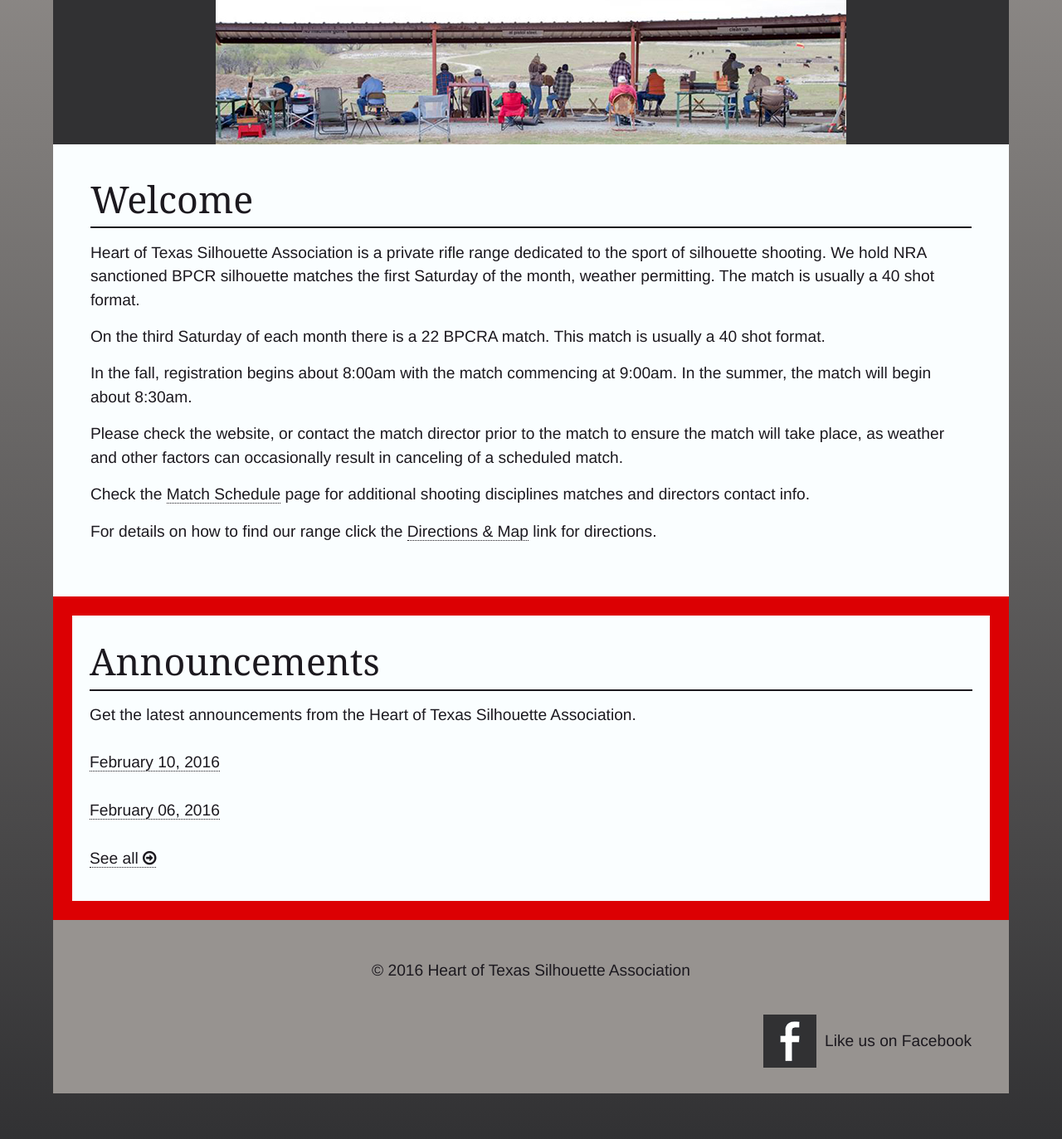
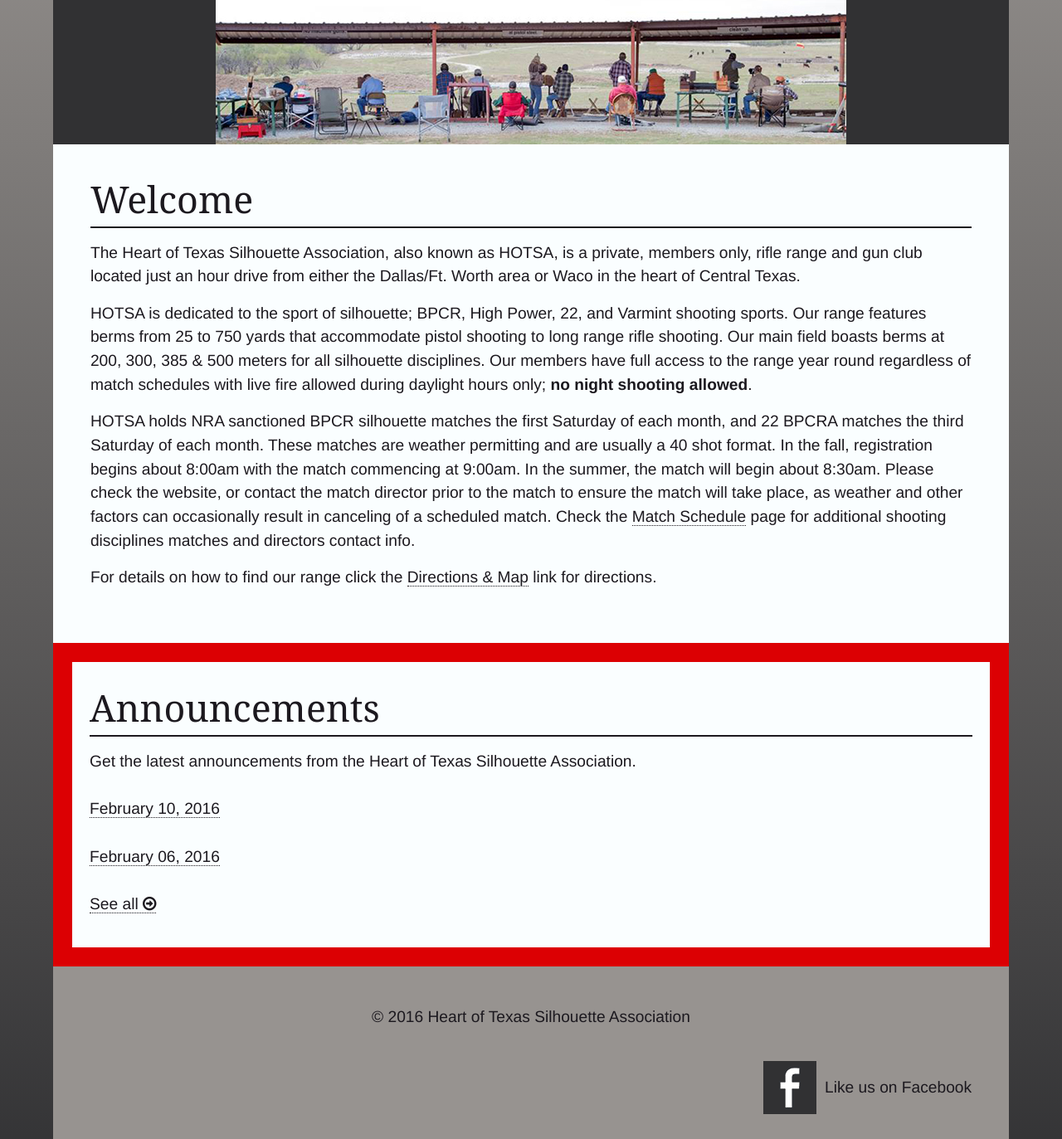
Before and after one commit to kevinwsauer/HOTSA, a PHP site: page / in a window 1280 px wide. Shown: the part 214-1587 px from the top of the page at 83% size. Run offline with PHP 8.4, Linux system fonts and the light colour scheme; some libraries are stand-ins or nearby versions.

Commit message:
Modifies the content to provide better SEO for the site.

```diff
--- a/index.php
+++ b/index.php
@@ -1,7 +1,7 @@
 <!-- Declare Description, Keywords and Title -->
 <?php
-$description = "Heart of Texas Silhouette Association is a private rifle range dedicated to the sport of silhouette shooting.";
-$keywords = "Silhouette Shooting, Shooting Range, Gun Club, Long Range Shooting, NRA Sanctioned, Black Powder, Central Texas";
+$description = "The Heart of Texas Silhouette Association, also known as HOTSA, is a private, members only, rifle range and gun club located just an hour drive from either the Dallas/Ft. Worth area or Waco in the heart of Central Texas.";
+$keywords = "Silhouette Shooting, Shooting Range, Gun Club, Long Range Shooting, NRA Sanctioned, Black Powder, Central Texas, BPCR, High Power, 22, Varmit, Silhouette";
 $title = " - Home"; ?>
 <!-- Include Header File -->
 <?php include_once("_includes/header.php"); ?>
@@ -23,11 +23,9 @@ $title = " - Home"; ?>
 <section id="main" class="cf" role="main">
 <article id="home" role="contentinfo">
 <h2>Welcome</h2>
-<p>Heart of Texas Silhouette Association is a private rifle range dedicated to the sport of silhouette shooting. We hold NRA sanctioned BPCR silhouette matches the first Saturday of the month, weather permitting.  The match is usually a 40 shot format.</p>
-<p>On the third Saturday of each month there is a 22 BPCRA match. This match is usually a 40 shot format.</p>
-<p>In the fall, registration begins about 8:00am with the match commencing at 9:00am.  In the summer, the match will begin about 8:30am.</p>
-<p>Please check the website, or contact the match director prior to the match to ensure the match will take place, as weather and other factors can occasionally result in canceling of a scheduled match.</p>
-<p>Check the <a href="match-schedule.php" title="Match Schedule">Match Schedule</a> page for additional shooting disciplines matches and directors contact info.</p>
+<p>The Heart of Texas Silhouette Association, also known as HOTSA, is a private, members only, rifle range and gun club located just an hour drive from either the Dallas/Ft. Worth area or Waco in the heart of Central Texas.</p>
+<p>HOTSA is dedicated to the sport of silhouette; BPCR, High Power, 22, and Varmint shooting sports. Our range features berms from 25 to 750 yards that accommodate pistol shooting to long range rifle shooting. Our main field boasts berms at 200, 300, 385 &amp; 500 meters for all silhouette disciplines. Our members have full access to the range year round regardless of match schedules with live fire allowed during daylight hours only; <strong>no night shooting allowed</strong>.</p>
+<p>HOTSA holds NRA sanctioned BPCR silhouette matches the first Saturday of each month, and 22 BPCRA matches the third Saturday of each month. These matches are weather permitting and are usually a 40 shot format. In the fall, registration begins about 8:00am with the match commencing at 9:00am.  In the summer, the match will begin about 8:30am. Please check the website, or contact the match director prior to the match to ensure the match will take place, as weather and other factors can occasionally result in canceling of a scheduled match. Check the <a href="match-schedule.php" title="Match Schedule">Match Schedule</a> page for additional shooting disciplines matches and directors contact info.</p>
 <p>For details on how to find our range click the <a href="directions-map.php" title="Directions & Map">Directions &amp; Map</a> link for directions.</p>
 </article><!-- #home -->
 <!-- Include Announcements File -->
```
